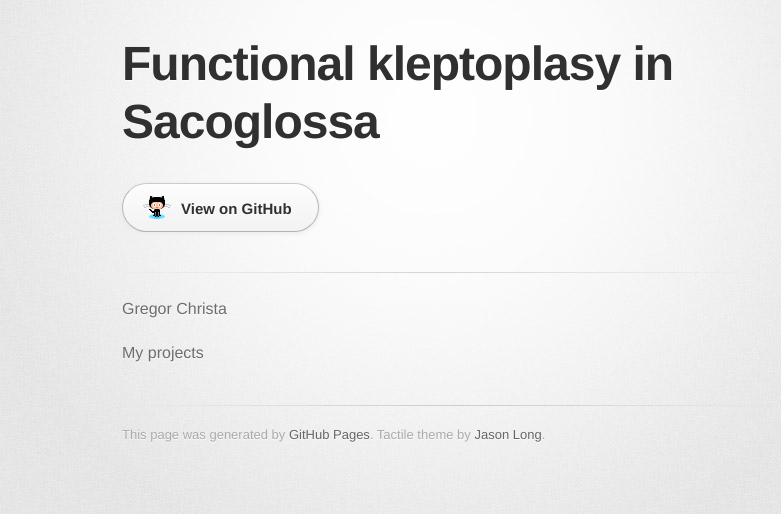
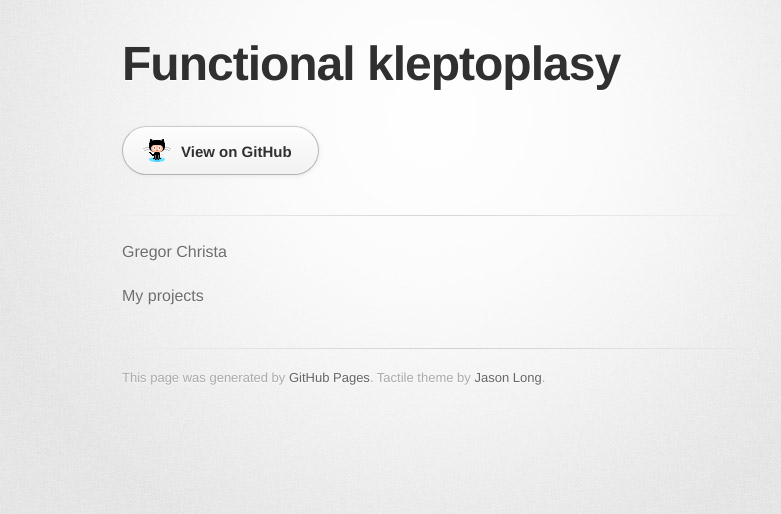
Before and after one commit to GregorChrista/gregorchrista.github.io, a plain HTML site: page index.html in a window 1280 px wide. Shown: the whole page, without its empty margins (208-989 px from the left). Drawn offline with Linux system fonts and the light colour scheme; a web font is replaced by a local one.

Commit message:
Update index.html

```diff
--- a/index.html
+++ b/index.html
@@ -18,7 +18,7 @@
       <div class="inner">
 
         <header>
-          <h1>Functional kleptoplasy in Sacoglossa</h1>
+          <h1>Functional kleptoplasy</h1>
           <h2></h2>
         </header>
 
```
